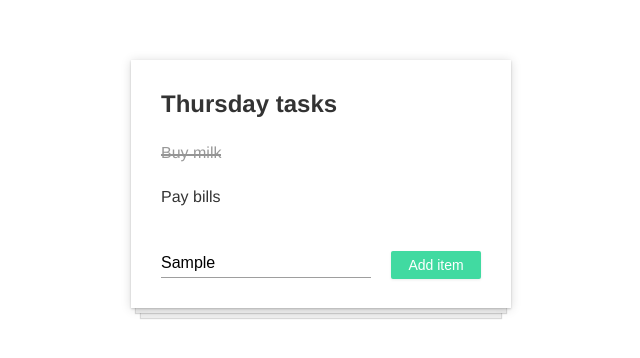
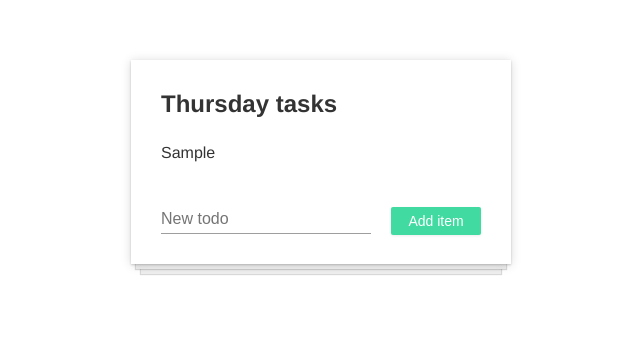
Before and after one commit to dgladkov/react-workshop, a React (Create React App) app: page / in a window 1280 px wide. Both pictures are taken after typing "Sample" into the empty fields and a click on the button "Add item". Shown: the top 358 px of the page, without its empty margins (319-959 px from the left). Built offline with nearby package versions, Linux system fonts and the light colour scheme.

Commit message:
session one

```diff
--- a/src/App.js
+++ b/src/App.js
@@ -1,37 +1,81 @@
 import React, { Component } from 'react';
+
+let currentIndex = 0;
+function getNextIndex() {
+  return ++currentIndex;
+}
 
 class App extends Component {
   constructor(props) {
     super(props);
     this.state = {
       title: 'Hello world',
-      todos: [
-        { text: 'Buy milk', complete: true },
-        { text: 'Buy milk', complete: true },
-        { text: 'Buy milk', complete: false },
-      ],
+      todos: [],
+      newTodoText: '',
     };
+    this.changeNewTodoText = this.changeNewTodoText.bind(this);
+    this.createNewTodo = this.createNewTodo.bind(this);
   }
+
+  changeNewTodoText(e) {
+    this.setState({
+      newTodoText: e.target.value,
+    });
+  }
+
+  createNewTodo() {
+    this.setState({
+      todos: [...this.state.todos, {
+        id: getNextIndex(),
+        text: this.state.newTodoText,
+        complete: false,
+      }],
+      newTodoText: '',
+    });
+  }
+
+  toggleTodoItem(id) {
+    this.setState({
+      todos: this.state.todos.map(todo => {
+        if (id === todo.id) {
+          return {...todo, complete: !todo.complete};
+        }
+        return todo;
+      }),
+    });
+  }
+
+  deleteTodoItem(id) {
+    this.setState({
+      todos: this.state.todos.filter(todo => todo.id !== id),
+    });
+  }
+
   render() {
     return (
       <div id="todo-app">
         <h2>Thursday tasks</h2>
         <ul>
-          <li>
-            <p className="checked">Buy milk</p>
-            <button>
-              Delete item
-            </button>
-          </li>
-          <li>
-            <p>Pay bills</p>
-            <button>
-              Delete item
-            </button>
-          </li>
+          {this.state.todos.map((todo) => (
+            <li key={todo.id}>
+              <p
+                onClick={() => this.toggleTodoItem(todo.id)}
+                className={todo.complete ? 'checked' : null}
+              >
+                {todo.text}
+              </p>
+              <button onClick={() => this.deleteTodoItem(todo.id)}>
+                Delete item
+              </button>
+            </li>
+          ))}
         </ul>
-        <input placeholder="New todo" />
-        <button>Add item</button>
+        <input
+          placeholder="New todo"
+          onChange={this.changeNewTodoText}
+          value={this.state.newTodoText}
+        />
+        <button onClick={this.createNewTodo}>Add item</button>
       </div>
     );
   }
```
